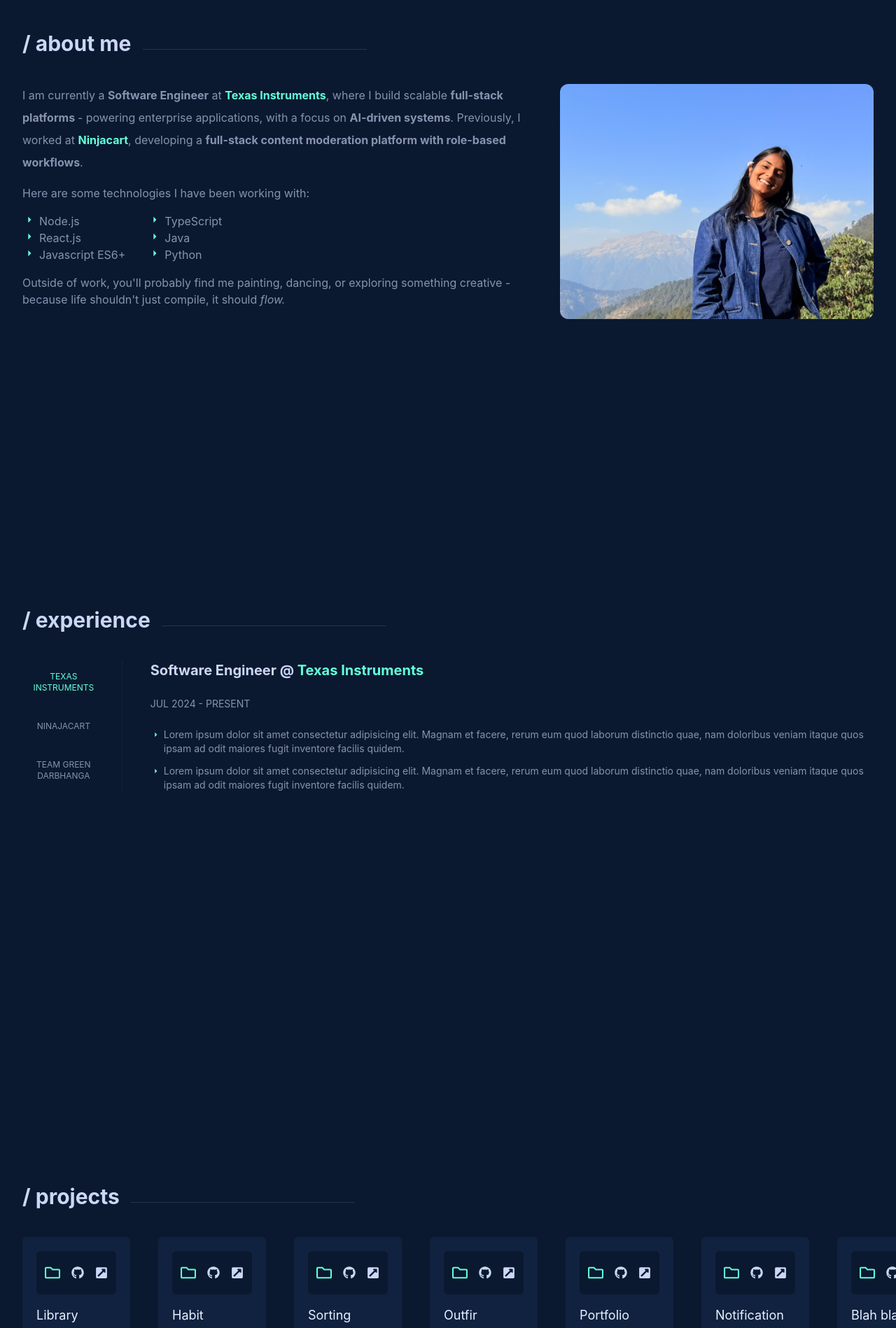
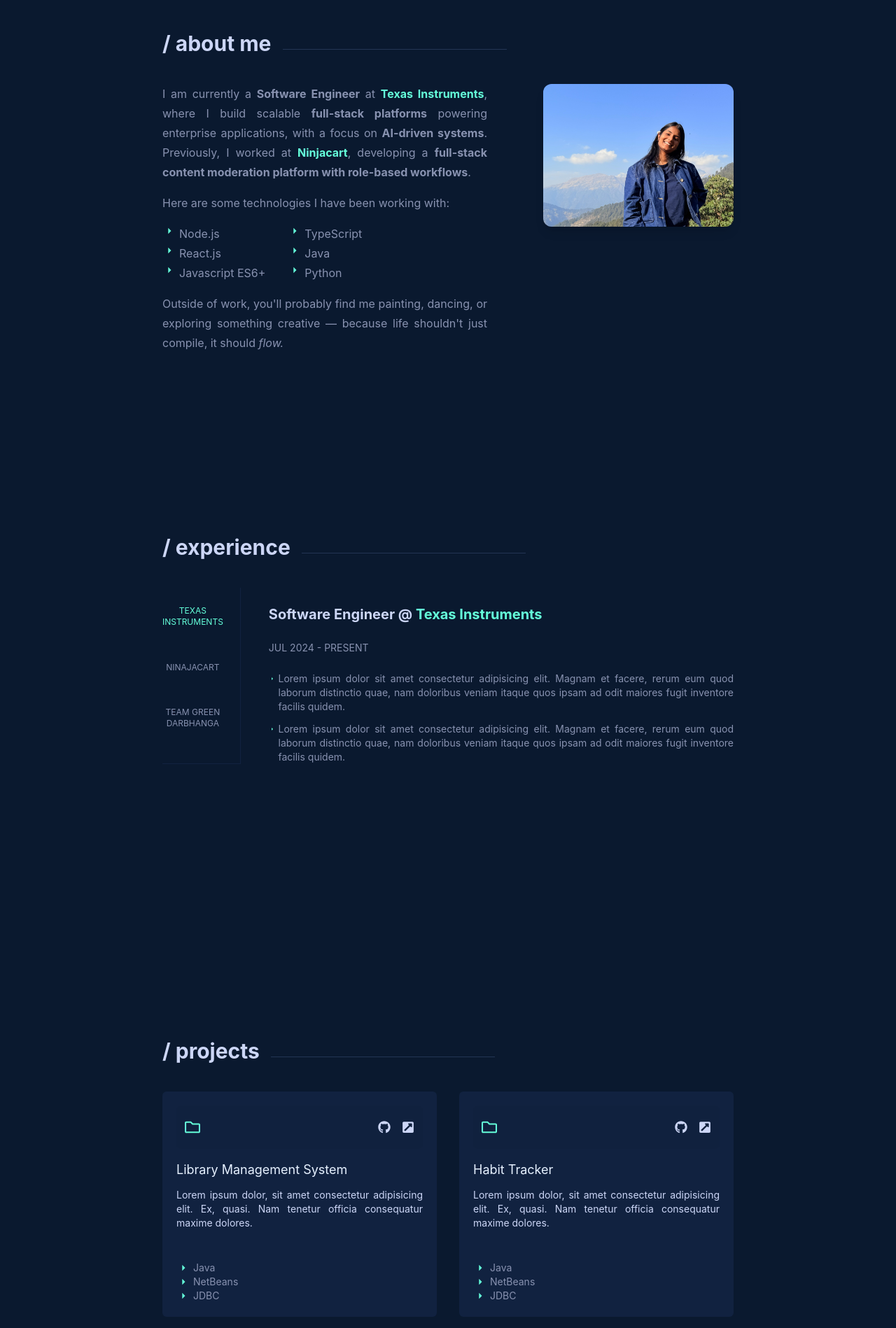
Before and after one commit to aakritichoudhary/aakriti, a React (Vite) app: page / in a window 1280 px wide. Shown: the part 780-2678 px from the top of the page at 70% size. Built offline with nearby package versions, Linux system fonts and the light colour scheme.

Commit message:
fixed responsiveness

```diff
--- a/src/App.jsx
+++ b/src/App.jsx
@@ -1,21 +1,23 @@
-import './App.css'
-import About from './components/About'
-import Experience from './components/Experience'
-import Home from './components/Home'
-import NavBar from './components/NavBar'
-import Projects from './components/Projects'
-import Footer from './components/Footer'
+import "./App.css";
+import About from "./components/About";
+import Experience from "./components/Experience";
+import Home from "./components/Home";
+import NavBar from "./components/NavBar";
+import Projects from "./components/Projects";
+import Footer from "./components/Footer";
 function App() {
   return (
     <div className="w-full">
       <NavBar />
-      <Home />
-      <About />
-      <Experience />
-      <Projects />
-      <Footer />
+      <div className="flex flex-col md:px-50">
+        <Home />
+        <About />
+        <Experience />
+        <Projects />
+        <Footer />
+      </div>
     </div>
-  )
+  );
 }
 
-export default App
+export default App;
--- a/src/components/About.jsx
+++ b/src/components/About.jsx
@@ -1,30 +1,36 @@
 import SectionHeader from './SectionHeader'
 import aakritiImg from '../assets/aakriti.jpg'
 import ListItem from './ListItem'
+
 function About() {
   return (
     <div
       id="about"
-      className="min-h-screen w-full items-center justify-center px-8 scroll-mt-20"
+      className="min-h-[90vh] w-full px-6 md:px-8 scroll-mt-20"
     >
       <SectionHeader title="about me" />
-      <div className="flex gap-8">
-        <div className="flex flex-col gap-4 text-slate">
-          <div className="leading-8">
+
+      <div className="flex flex-col md:flex-row items-start gap-10 md:gap-[80px]">
+
+        {/* Text */}
+        <div className="w-full md:w-1/3 lg:w-2/3 flex flex-col gap-4 text-slate leading-7 text-justify order-2 md:order-1">
+          <div>
             I am currently a <b>Software Engineer</b> at{' '}
             <a
               href="https://www.ti.com/"
               target="_blank"
+              rel="noopener noreferrer"
               className="text-green font-bold"
             >
               Texas Instruments
             </a>
-            , where I build scalable <b>full-stack platforms </b>- powering
+            , where I build scalable <b>full-stack platforms</b> powering
             enterprise applications, with a focus on <b>AI-driven systems</b>.
             Previously, I worked at{' '}
             <a
               href="https://ninjacart.com/"
               target="_blank"
+              rel="noopener noreferrer"
               className="text-green font-bold"
             >
               Ninjacart
@@ -32,11 +38,11 @@
             , developing a{' '}
             <b>
               full-stack content moderation platform with role-based workflows
-            </b>
-            .
+            </b>.
           </div>
 
           <div>Here are some technologies I have been working with:</div>
+
           <div className="flex gap-8">
             <div>
               <ListItem text="Node.js" />
@@ -49,17 +55,29 @@
               <ListItem text="Python" />
             </div>
           </div>
+
           <div>
             Outside of work, you'll probably find me painting, dancing, or
-            exploring something creative - because life shouldn't just compile,
+            exploring something creative — because life shouldn't just compile,
             it should <i>flow.</i>
           </div>
         </div>
-        <div className="max-w-md hidden md:block">
-          <img src={aakritiImg} className="rounded-xl w-full h-auto" />
+
+        {/* Image */}
+        <div className="w-full md:w-1/3 max-w-md min-w-[250px] flex-shrink-0 self-start order-1 md:order-2 lg:order-3">
+          <img
+            src={aakritiImg}
+            alt="Aakriti"
+            className="rounded-xl w-full h-auto shadow-lg transition duration-500 hover:scale-105"
+          />
         </div>
+
+        {/* Spacer for centering image on md */}
+        <div className="hidden md:block md:w-1/3 lg:hidden order-3"></div>
+
       </div>
     </div>
   )
 }
+
 export default About
--- a/src/components/Experience.jsx
+++ b/src/components/Experience.jsx
@@ -37,9 +37,9 @@
   ]
   const [activeTab, setActiveTab] = useState(0)
   return (
-    <div id="experience" className="min-h-screen w-full px-8 scroll-mt-20">
+    <div id="experience" className="min-h-[90vh] w-full px-8 scroll-mt-20">
       <SectionHeader title="experience" />
-      <div className="flex">
+      <div className="flex md:flex-row flex-col">
         <TabHeader
           items={experienceItems}
           setActiveTab={setActiveTab}
@@ -54,7 +54,7 @@
 
 function TabHeader({ items, activeTab, setActiveTab }) {
   return (
-    <div className="flex flex-col gap-6 justify-evenly border-r border-light-navy mr-4 pr-6 text-xs">
+    <div className="flex md:flex-col gap-6 justify-evenly md:border-r border-light-navy mr-4 md:pr-6 text-xs pb-6 border-b">
       {items.map((item) => (
         <button
           key={item.id}
@@ -70,7 +70,7 @@
 
 function TabContent({ items, activeTab }) {
   return (
-    <div className="flex gap-6 flex-col text-sm ml-6">
+    <div className="flex gap-6 flex-col text-sm md:ml-6 mt-6 text-justify">
       <div className="text-lightest-slate text-xl font-bold">
         {/* Using the active index to select a particular data */}
         {items[activeTab].subTitle} @{' '}
--- a/src/components/Home.jsx
+++ b/src/components/Home.jsx
@@ -3,9 +3,9 @@
 import memeImg from '../assets/meme.jfif'
 function Home() {
   return (
-    <div id="home" className="flex flex-col gap-30 min-h-screen w-full items-center justify-center md:px-8 md:flex-row scroll-mt-20">
+    <div id="home" className="flex flex-col gap-[120px] min-h-screen w-full items-center justify-center md:px-8 md:flex-row scroll-mt-20">
       {/* tudu: add cool animation here */}
-      <div className="text-2xl max-w-md"><img src={memeImg} className="w-full h-auto"/></div>
+      <div className="max-w-md flex-shrink-0"><img src={memeImg} className="w-full h-auto min-w-[250px]"/></div>
       <div className='flex flex-col items-center md:items-start text-center md:text-left max-w-md gap-8'>
           <Typewriter
             onInit={(typewriter) => {
--- a/src/components/ProjectCard.jsx
+++ b/src/components/ProjectCard.jsx
@@ -12,8 +12,8 @@
   hasProjectUrl,
 }) {
   return (
-    <div className="p-5 max-w-xs rounded-md flex flex-col gap-4 **transition duration-300 ease-in-out** bg-light-navy hover:bg-lightest-navy">
-      <div className="bg-navy flex flex-row gap-4 items-center p-3 justify-between rounded-md py-5">
+    <div className="w-full max-w-full p-5 rounded-md flex flex-col gap-4 transition duration-300 ease-in-out bg-light-navy hover:bg-lightest-navy">
+      <div className="bg-[#00000008] flex flex-row gap-4 items-center p-3 justify-between rounded-md py-5">
         <FaRegFolder size={22} className="text-green" />
         <div className="flex flex-row gap-4 text-lightest-slate">
           <a href={githubUrl} target="_blank" rel="noopener noreferrer">
@@ -29,7 +29,7 @@
         <h3 className=" text-lg text-bold text-white">
           {title}
         </h3>
-        <p className="text-sm">
+        <p className="text-sm text-justify">
          {description}
         </p>
         <div className="text-sm mt-8">{techStack.map((tech) => <ListItem text={tech}/>)}</div>
--- a/src/components/Projects.jsx
+++ b/src/components/Projects.jsx
@@ -8,7 +8,7 @@
       title: 'Library Management System',
       description:
         'Lorem ipsum dolor, sit amet consectetur adipisicing elit. Ex, quasi. Nam tenetur officia consequatur maxime dolores.',
-      techstack: ['Java', 'NetBeans', 'JDBC'],
+      techStack: ['Java', 'NetBeans', 'JDBC'],
       githubUrl: 'abc.github.com',
       projectUrl: 'xyz.project.com',
       hasProjectUrl: false,
@@ -18,7 +18,7 @@
       title: 'Habit Tracker',
       description:
         'Lorem ipsum dolor, sit amet consectetur adipisicing elit. Ex, quasi. Nam tenetur officia consequatur maxime dolores.',
-      techstack: ['Java', 'NetBeans', 'JDBC'],
+      techStack: ['Java', 'NetBeans', 'JDBC'],
       githubUrl: 'abc.github.com',
       projectUrl: 'xyz.project.com',
       hasProjectUrl: true,
@@ -28,7 +28,7 @@
       title: 'Sorting Visualizer',
       description:
         'Lorem ipsum dolor, sit amet consectetur adipisicing elit. Ex, quasi. Nam tenetur officia consequatur maxime dolores.',
-      techstack: ['Java', 'NetBeans', 'JDBC'],
+      techStack: ['Java', 'NetBeans', 'JDBC'],
       githubUrl: 'abc.github.com',
       projectUrl: 'xyz.project.com',
       hasProjectUrl: true,
@@ -38,7 +38,7 @@
       title: 'Outfir Generator',
       description:
         'Lorem ipsum dolor, sit amet consectetur adipisicing elit. Ex, quasi. Nam tenetur officia consequatur maxime dolores.',
-      techstack: ['Java', 'NetBeans', 'JDBC'],
+      techStack: ['Java', 'NetBeans', 'JDBC'],
       githubUrl: 'abc.github.com',
       projectUrl: 'xyz.project.com',
       hasProjectUrl: true,
@@ -48,7 +48,7 @@
       title: 'Portfolio',
       description:
         'Lorem ipsum dolor, sit amet consectetur adipisicing elit. Ex, quasi. Nam tenetur officia consequatur maxime dolores.',
-      techstack: ['Java', 'NetBeans', 'JDBC'],
+      techStack: ['Java', 'NetBeans', 'JDBC'],
       githubUrl: 'abc.github.com',
       projectUrl: 'xyz.project.com',
       hasProjectUrl: true,
@@ -58,7 +58,7 @@
       title: 'Notification System',
       description:
         'Lorem ipsum dolor, sit amet consectetur adipisicing elit. Ex, quasi. Nam tenetur officia consequatur maxime dolores.',
-      techstack: ['Java', 'NetBeans', 'JDBC'],
+      techStack: ['Java', 'NetBeans', 'JDBC'],
       githubUrl: 'abc.github.com',
       projectUrl: 'xyz.project.com',
       hasProjectUrl: true,
@@ -68,17 +68,17 @@
       title: 'Blah blah',
       description:
         'Lorem ipsum dolor, sit amet consectetur adipisicing elit. Ex, quasi. Nam tenetur officia consequatur maxime dolores.',
-      techstack: ['Java', 'NetBeans', 'JDBC'],
+      techStack: ['Java', 'NetBeans', 'JDBC'],
       githubUrl: 'abc.github.com',
       projectUrl: 'xyz.project.com',
       hasProjectUrl: false,
     }
   ]
   return (
-    <div id="projects" className='min-h-90vh px-8 w-full scroll-mt-20'>
+    <div id="projects" className='min-h-90 px-8 w-full scroll-mt-20 flex flex-col justify-center max-w-1000px'>
       <SectionHeader title="projects" />
-      <div className="flex flex-1 gap-10">
-        {projects.map((project) => <ProjectCard title={project.title} description={project.description} techStack={project.techstack} githubUrl={project.githubUrl} projectUrl={project.projectUrl} hasProjectUrl={project.hasProjectUrl}/>)}
+      <div className="grid gap-8 grid-cols-[repeat(auto-fit,minmax(300px,1fr))] w-full">
+        {projects.map(project => <ProjectCard key={project.id} {...project} />)}
       </div>
     </div>
   )
--- /dev/null
+++ b/src/tailwind.config.js
@@ -0,0 +1,15 @@
+module.exports = {
+  theme: {
+    extend: {
+      keyframes: {
+        float: {
+          '0%, 100%': { transform: 'translateY(0px)' },
+          '50%': { transform: 'translateY(-10px)' },
+        },
+      },
+      animation: {
+        float: 'float 4s ease-in-out infinite',
+      },
+    },
+  },
+}
```
Also changed, not shown: src/components/NavBar.jsx (+5 -5 lines).
